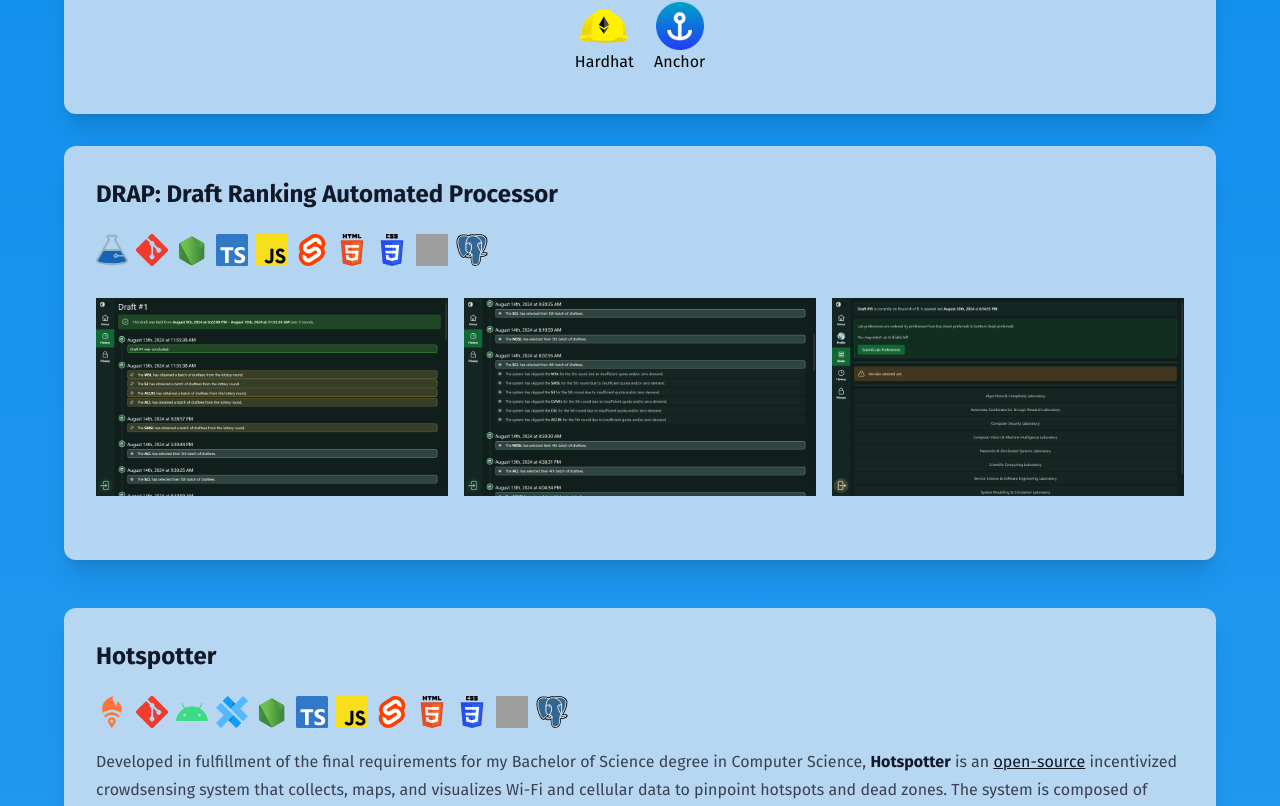
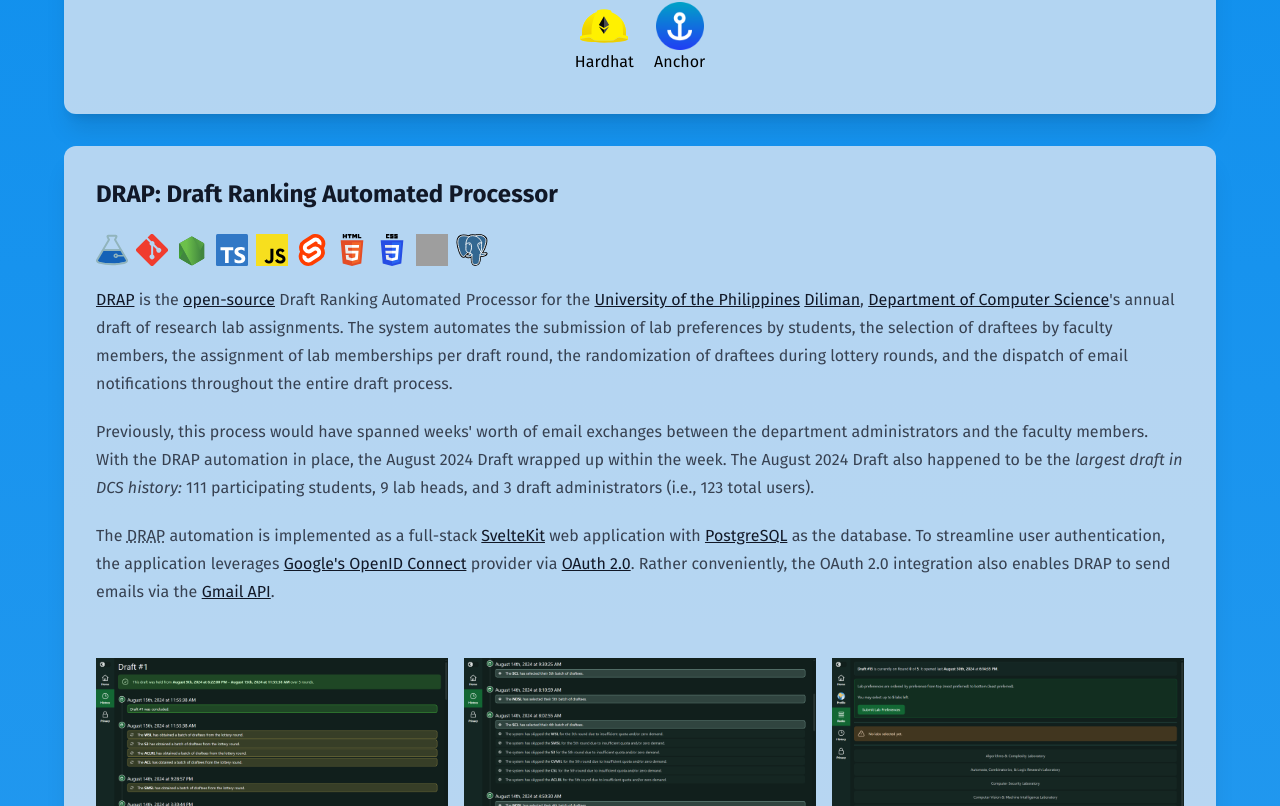
Before and after one commit to BastiDood/bastidood.github.io, a SvelteKit app: page /portfolio in a window 1280 px wide. Shown: the part 566-1372 px from the top of the page. Built offline with nearby package versions, Linux system fonts and the light colour scheme; grey boxes are pictures that could not be loaded.

Commit message:
feat: add description for DRAP

```diff
--- a/src/routes/portfolio/+page.svelte
+++ b/src/routes/portfolio/+page.svelte
@@ -99,7 +99,36 @@
                 <img class="m-0 h-8 w-8" src={tailwind} alt="TailwindCSS" />
                 <img class="m-0 h-8 w-8" src={postgres} alt="PostgreSQL" />
             </div>
-            <!-- TODO -->
+            <p>
+                <a target="_blank" href="https://drap.dcs.upd.edu.ph/">DRAP</a> is the
+                <a target="_blank" href="https://github.com/BastiDood/drap">open-source</a>
+                Draft Ranking Automated Processor for the
+                <a href="https://up.edu.ph/" target="_blank">University of the Philippines</a>
+                <a href="https://upd.edu.ph/" target="_blank">Diliman</a>,
+                <a href="https://dcs.upd.edu.ph/">Department of Computer Science</a>'s annual draft of research lab
+                assignments. The system automates the submission of lab preferences by students, the selection of
+                draftees by faculty members, the assignment of lab memberships per draft round, the randomization of
+                draftees during lottery rounds, and the dispatch of email notifications throughout the entire draft
+                process.
+            </p>
+            <p>
+                Previously, this process would have spanned weeks' worth of email exchanges between the department
+                administrators and the faculty members. With the DRAP automation in place, the August 2024 Draft wrapped
+                up within the week. The August 2024 Draft also happened to be the <em>largest draft in DCS history:</em>
+                111 participating students, 9 lab heads, and 3 draft administrators (i.e., 123 total users).
+            </p>
+            <p>
+                The <abbr title="Draft Ranking Automated Processor">DRAP</abbr> automation is implemented as a
+                full-stack <a target="_blank" href="https://kit.svelte.dev/">SvelteKit</a>
+                web application with <a target="_blank" href="https://www.postgresql.org/">PostgreSQL</a> as the
+                database. To streamline user authentication, the application leverages
+                <a target="_blank" href="https://developers.google.com/identity/openid-connect/openid-connect"
+                    >Google's OpenID Connect</a
+                >
+                provider via <a target="_blank" href="https://oauth.net/2/">OAuth 2.0</a>. Rather conveniently, the
+                OAuth 2.0 integration also enables DRAP to send emails via the
+                <a target="_blank" href="https://developers.google.com/gmail/api/guides">Gmail API</a>.
+            </p>
             <div class="md:flex md:gap-4">
                 <div><img loading="lazy" src={drapHistory1} alt="DRAP History Timeline" /></div>
                 <div><img loading="lazy" src={drapHistory2} alt="DRAP History Timeline" /></div>
```
